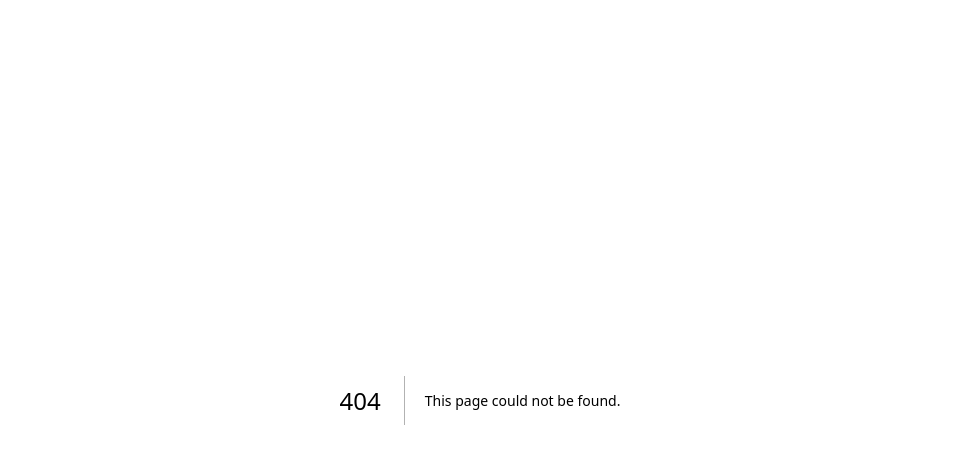
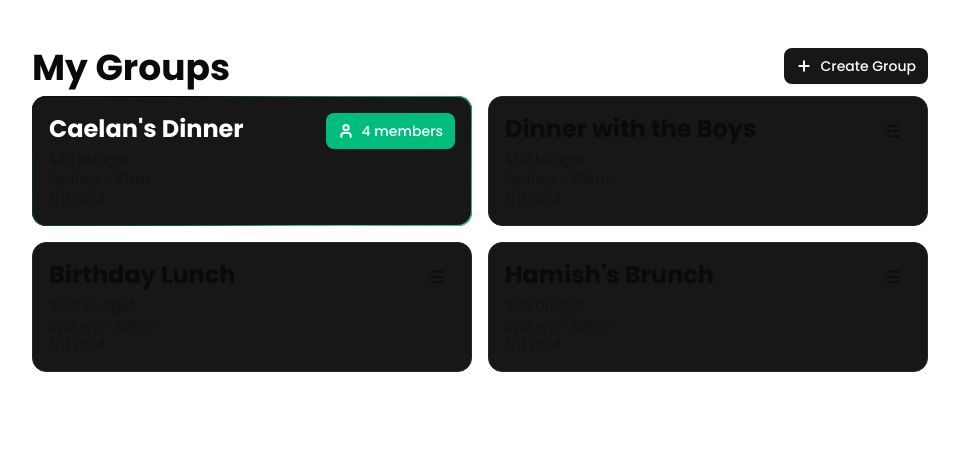
Before and after one commit to kevinnhou/next-hackathon, a Next.js app: page /groups in a window 1280 px wide. Before the commit this address had no page. Shown: the top 464 px of the page, without its empty margins (160-1119 px from the left). Built offline with nearby package versions, Linux system fonts and the light colour scheme.

Commit message:
feat: active group

```diff
--- a/src/app/dashboard/page.tsx
+++ b/src/app/groups/page.tsx
@@ -4,7 +4,7 @@ import { Button } from "@/components/ui/button";
 import Link from "next/link";
 import { Plus } from "lucide-react";
 
-export default function Dashboard() {
+export default function Groups() {
   return (
     <>
       <div className="mx-48 my-12">
--- a/src/components/groups/card.tsx
+++ b/src/components/groups/card.tsx
@@ -1,9 +1,11 @@
 "use client";
 
-import { Star } from "lucide-react";
+import { Button } from "@/components/ui/button";
+import { User, SlidersHorizontal } from "lucide-react";
 import type React from "react";
-
+import Link from "next/link";
 import { cn } from "@/lib/utils";
+import { Slider } from "@radix-ui/react-slider";
 
 interface GroupCardProps {
   name: string;
@@ -24,14 +26,52 @@ export function GroupCard({
   active,
   date,
 }: GroupCardProps) {
+  if (active) {
     return (
-    <div className="flex flex-col rounded-xl border border-neutral-800 bg-neutral-900 p-4">
+      <div className="relative inline-flex h-full flex-col overflow-hidden rounded-xl bg-neutral-900 p-[1px] focus:ring-2 focus:ring-slate-400 focus:ring-offset-2 focus:ring-offset-slate-50 focus:outline-none">
+        <span className="absolute inset-[-1000%] animate-[spin_5s_linear_infinite] bg-[conic-gradient(from_90deg_at_50%_50%,#34D399_0%,#000000_50%,#34D399_100%)]" />
+        <span className="flex h-full w-full flex-col rounded-xl bg-neutral-900 p-4 text-white backdrop-blur-3xl">
+          <div className="flex flex-row justify-between">
             <h2 className="text-2xl font-bold">{name}</h2>
-      <p className="text-sm text-foreground/40">{users} members</p>
+            <Button
+              asChild
+              className="bg-emerald-500 text-white hover:bg-emerald-600"
+            >
+              <Link href="/choose">
+                <User strokeWidth={3} />
+                {users} members
+              </Link>
+            </Button>
+          </div>
+
           <p className="text-sm text-foreground/40">${budget} budget</p>
           <p className="text-sm text-foreground/40">
             {location} - {radius}km
           </p>
+          <p className="text-sm text-foreground/40">
+            {date.toLocaleDateString()}
+          </p>
+        </span>
+      </div>
+    );
+  } else {
+    return (
+      <div className="flex flex-col rounded-xl border border-neutral-800 bg-neutral-900 p-4">
+        <div className="flex flex-row justify-between">
+          <h2 className="text-2xl font-bold">{name}</h2>
+          <Button variant="ghost" size="icon">
+            <SlidersHorizontal strokeWidth={2} />
+          </Button>
+        </div>
+        {/*<p className="text-sm text-foreground/40">{users} members</p>*/}
+        <p className="text-sm text-foreground/40">${budget} budget</p>
+        <p className="text-sm text-foreground/40">
+          {location} - {radius}km
+        </p>
+        <p className="text-sm text-foreground/40">
+          {date.toLocaleDateString()}
+        </p>
       </div>
     );
   }
+}
--- a/src/data/groups.ts
+++ b/src/data/groups.ts
@@ -17,6 +17,7 @@ export const groups = [
     location: "Sydney",
     users: 9,
     active: false,
+    createdAt: new Date("2024-01-01"),
   },
   {
     id: "3",
@@ -26,6 +27,7 @@ export const groups = [
     location: "Sydney",
     users: 12,
     active: false,
+    createdAt: new Date("2024-01-01"),
   },
   {
     id: "4",
@@ -35,5 +37,6 @@ export const groups = [
     location: "Sydney",
     users: 5,
     active: false,
+    createdAt: new Date("2024-01-01"),
   },
 ];
--- /dev/null
+++ b/tailwind.config.js
@@ -0,0 +1,27 @@
+/** @type {import('tailwindcss').Config} */
+module.exports = {
+  content: [
+    "./src/pages/**/*.{js,ts,jsx,tsx,mdx}",
+    "./src/components/**/*.{js,ts,jsx,tsx,mdx}",
+    "./src/app/**/*.{js,ts,jsx,tsx,mdx}",
+  ],
+  darkMode: "class",
+  theme: {
+    extend: {
+      animation: {
+        shimmer: "shimmer 2s linear infinite",
+      },
+      keyframes: {
+        shimmer: {
+          from: {
+            backgroundPosition: "0 0",
+          },
+          to: {
+            backgroundPosition: "-200% 0",
+          },
+        },
+      },
+    },
+  },
+  plugins: [],
+};
```
Lines whose indentation alone changed are shown as unchanged.
